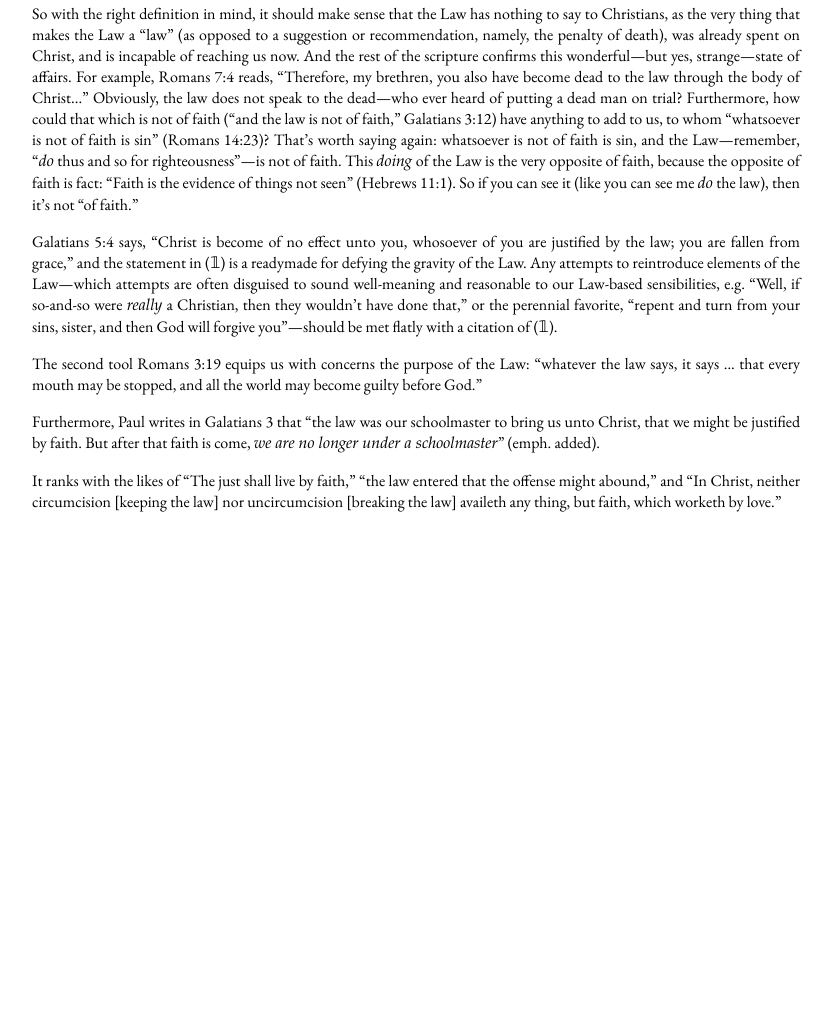
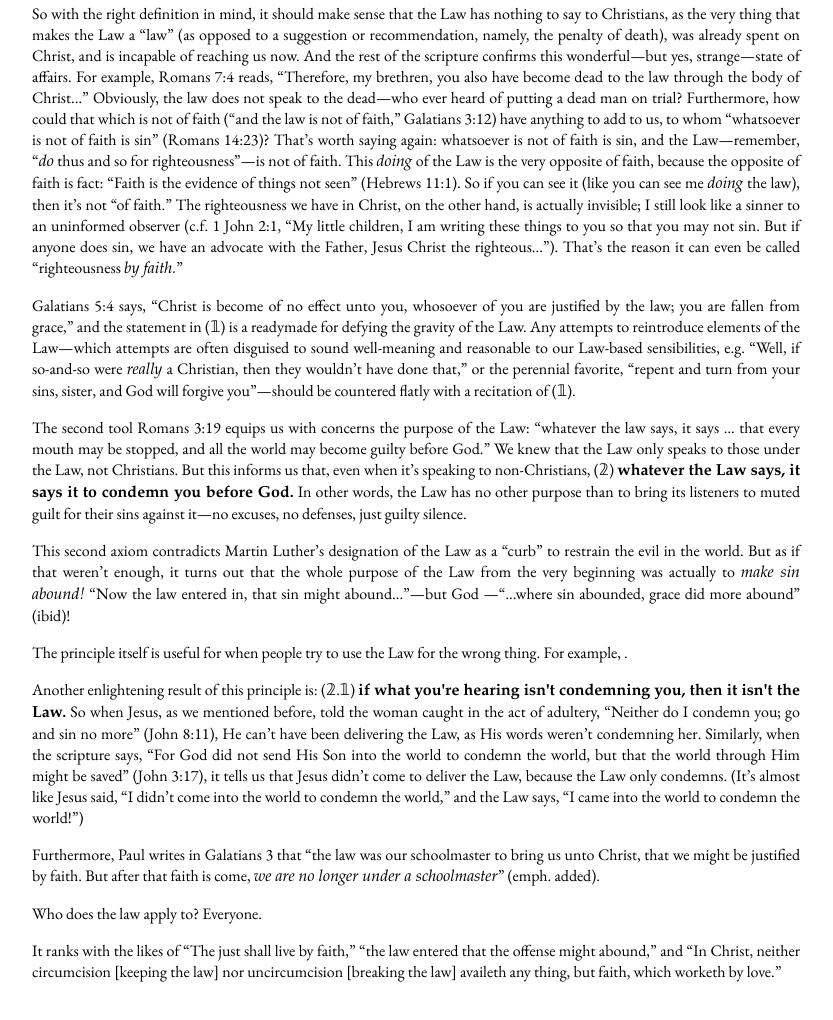
Before and after one commit to zmcw/zmcw.github.io, a plain HTML site: page chr/romans319.html in a window 1280 px wide. Shown: the part 1036-2056 px from the top of the page, without its empty margins (224-1057 px from the left). Before the commit the page ends 1668 px from the top, so only its background shows below. Drawn offline with Linux system fonts and the light colour scheme.

Commit message:
romans319

```diff
--- a/chr/romans319.html
+++ b/chr/romans319.html
@@ -68,7 +68,7 @@ completely untelegraphed.
 </p>
 <p>Let’s remember what the Law actually is (and not): the Law is not a
 collection of moral principles like “do not steal,” “do not kill,”
-etc; rather, the law is these, bundled together with a consequence
+etc. Rather, the law is these, bundled together with a consequence
 for breaking them.  We know this from Romans 10:5, which says, “Moses
 writes this about the righteousness that is by the law: ‘The person
 who does these things will live by them.’” In other words, the
@@ -106,8 +106,13 @@ to add to us, to whom “whatsoever is not of faith is sin” (Romans
 and the Law—remember, “<i>do</i> thus and so for righteousness”—is not
 of faith. This <i>doing</i> of the Law is the very opposite of faith, because the
 opposite of faith is fact: “Faith is the evidence of things not seen”
-(Hebrews 11:1). So if you can see it (like you can see me <i>do</i> the
-law), then it’s not “of faith.”
+(Hebrews 11:1). So if you can see it (like you can see me <i>doing</i> the
+law), then it’s not “of faith.” The righteousness we have in
+Christ, on the other hand, is actually invisible; I still look like a sinner to an
+uninformed observer (c.f. 1 John 2:1, “My little children, I am
+writing these things to you so that you may not sin. But if anyone
+does sin, we have an advocate with the Father, Jesus Christ the
+righteous...”). That’s the reason it can even be called “righteousness <i>by faith.</i>‍”
 
 </p>
 <p>Galatians 5:4 says, “Christ is become of no effect unto you, whosoever
@@ -116,13 +121,45 @@ statement in (𝟙) is a readymade for defying the gravity of the Law. Any
 attempts to reintroduce elements of the Law—which attempts are often disguised
 to sound well-meaning and reasonable to our Law-based sensibilities, e.g. “Well, if so-and-so were <i>really</i> a Christian, then they wouldn’t
 have done that,” or the perennial favorite, “repent and turn from your
-sins, sister, and then God will forgive you”—should be met flatly with a
-citation of (𝟙).
+sins, sister, and God will forgive you”—should be countered flatly with a
+recitation of (𝟙).
 
 </p>
 <p>The second tool Romans 3:19 equips us with concerns the purpose of the
 Law: “whatever the law says, it says ... that every mouth may be
-stopped, and all the world may become guilty before God.”
+stopped, and all the world may become guilty before God.” We knew that
+the Law only speaks to those under the Law, not Christians. But this
+informs us that, even when it’s speaking to non-Christians, (𝟚)
+<b>whatever the Law says, it says it to condemn you before God.</b> In
+other words, the Law has no other purpose than to bring
+its listeners to muted guilt for their
+sins against it—no excuses, no defenses, just guilty silence.
+
+</p>
+<p>This second axiom contradicts Martin Luther’s designation of the Law as a
+“curb” to restrain the evil in the world. But as if that weren’t
+enough, it turns out that the whole purpose of the Law from the very
+beginning was actually to <i>make sin abound!</i> “Now the law entered
+in, that sin might abound...”—but God —“...where sin abounded,
+grace did more abound” (ibid)!
+
+</p>
+<p>The principle itself is
+useful for when people try to use the Law for the wrong thing. For
+example, .
+
+</p>
+<p>Another enlightening result of this principle is: (𝟚.𝟙) <b>if what
+you're hearing isn't condemning you, then it isn't the Law.</b> So when
+Jesus, as we mentioned before, told the woman caught in the act of
+adultery, “Neither do I condemn you; go and sin no more” (John 8:11),
+He can’t have been delivering the Law, as His words weren’t condemning
+her. Similarly, when the scripture says, “For God did not send His Son
+into the world to condemn  the world, but that the world through Him
+might be saved” (John 3:17), it tells us that Jesus didn’t come to
+deliver the Law, because the Law only condemns. (It’s almost like
+Jesus said, “I didn’t come into the world to condemn the world,” and
+the Law says, “I came into the world to condemn the world!”)
 
 </p>
 <p> Furthermore,
@@ -132,6 +169,9 @@ faith is come, <i>we are no longer under a schoolmaster</i>‍”
 (emph. added).
 
 </p>
+<p>Who does the law apply to? Everyone.
+
+</p>
 <p>It ranks with the likes of “The just shall live by faith,” “the law
 entered that the offense might abound,” and “In Christ, neither
 circumcision [keeping the law] nor uncircumcision [breaking the law]
```
